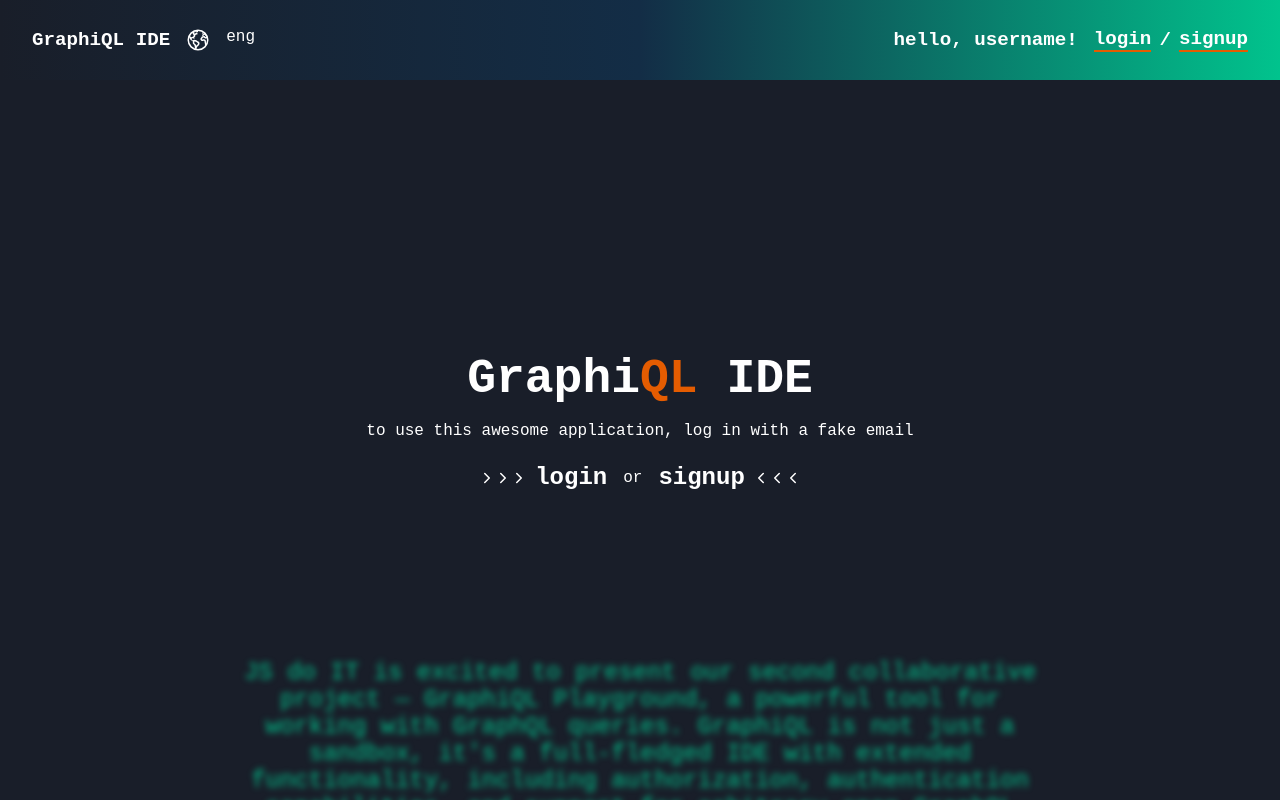
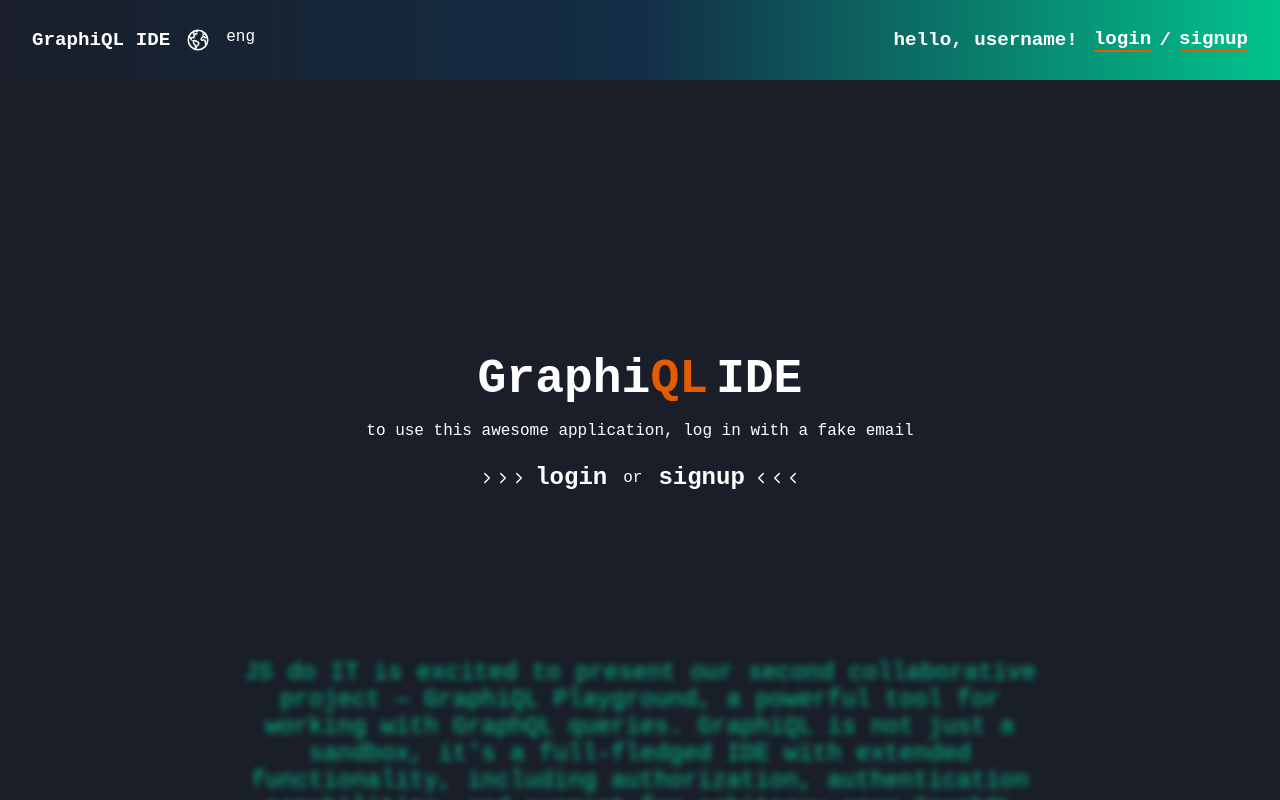
Before and after one commit to xu69ux/graphiql-app, a React (Vite) app: page / in a window 1280 px wide. Shown: the top 800 px of the page. Built offline with nearby package versions, Linux system fonts and the light colour scheme; no server answers.

Commit message:
fix: fix graphQL welcome title

```diff
--- a/src/pages/WelcomePage.tsx
+++ b/src/pages/WelcomePage.tsx
@@ -33,7 +33,7 @@ const WelcomePage = () => {
   return (
     <div className='welcome-container' data-testid='welcome-page'>
       <h1 className='welcome-title'>
-        Graphi<span>QL</span> IDE
+        Graphi<span>QL</span>IDE
       </h1>
       <p className='typing-effect'>{translations[language]?.welcome}</p>
       <div className='welcome-auth'>
--- a/src/styles/WelcomePage.css
+++ b/src/styles/WelcomePage.css
@@ -21,7 +21,7 @@
   color: var(--extra);
   font-size: inherit;
   font-weight: 600;
-  margin: 0;
+  margin: 0 0.5rem 0 0;
 }
 
 .welcome-auth {
```
